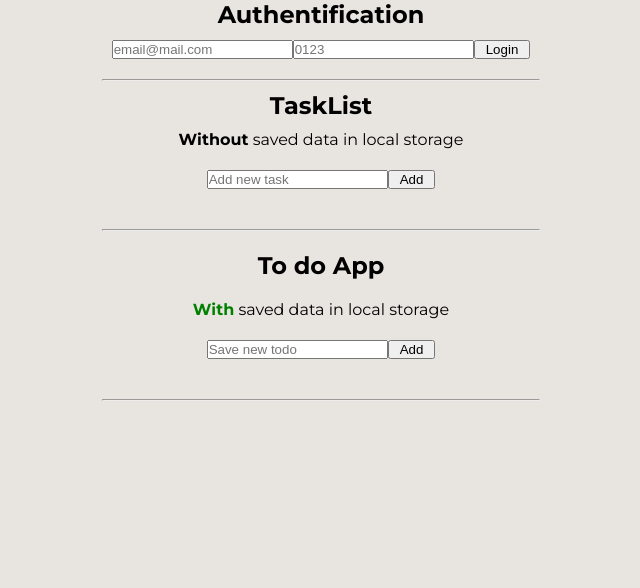
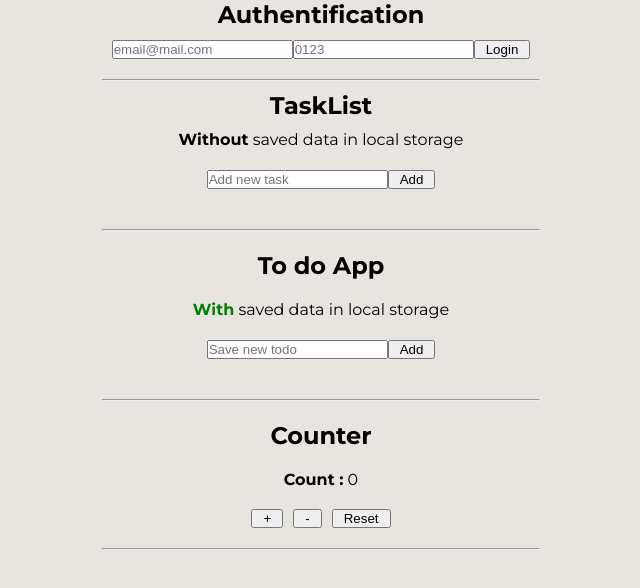
Before and after one commit to Guiomino/Training-Next.tsx, a Next.js app: page / in a window 1280 px wide. Shown: the top 588 px of the page, without its empty margins (319-959 px from the left). Built offline with nearby package versions, Linux system fonts and the light colour scheme.

Commit message:
feat(counter reducer):useReducer

```diff
--- /dev/null
+++ b/src/app/component/counterReducer/Counter.tsx
@@ -0,0 +1,54 @@
+// CounterReducer.tsx
+
+"use client"
+
+import React, { useReducer } from 'react'
+
+interface CountState {
+    count: number;
+};
+
+type CountAction =
+    | { type: "INCREMENT" }
+    | { type: "DECREMENT" }
+    | { type: "RESET" }
+
+const initialState = {
+    count: 0
+};
+
+const countReducer = ((state: CountState, action: CountAction) => {
+    switch (action.type) {
+        case "INCREMENT":
+            return { count: state.count + 1 }
+        case "DECREMENT":
+            return { count: state.count > 0 ? state.count - 1 : 0 }
+        case "RESET":
+            return { count: 0 }
+        default:
+            return state
+    }
+});
+
+const Counter: React.FC = () => {
+    const [state, dispatch] = useReducer(countReducer, initialState);
+
+    return (
+        <>
+            <div>
+                <h2>Counter</h2>
+            </div>
+            <div>
+                <span><strong>Count :</strong> {state.count}</span>
+            </div>
+            <div>
+                <button onClick={() => dispatch({ type: "INCREMENT" })}>+</button>
+                <button onClick={() => dispatch({ type: "DECREMENT" })}>-</button>
+                <button onClick={() => dispatch({ type: "RESET" })}>Reset</button>
+            </div>
+            <hr />
+        </>
+    )
+}
+
+export default Counter
--- a/src/app/layout.tsx
+++ b/src/app/layout.tsx
@@ -16,7 +16,9 @@ export default function RootLayout({
 }>) {
   return (
     <html lang="en">
-      <body className={montserrat.className}>{children}</body>
+        <body className={montserrat.className}>
+          {children}
+        </body>
     </html>
   );
 }
--- a/src/app/page.tsx
+++ b/src/app/page.tsx
@@ -1,14 +1,16 @@
 
-import Authentification from "./composant/authentification/Authentification"
-import TaskList from "./composant/taskList/TaskList";
-import TodoApp from "./composant/todoApp/TodoApp";
+import Authentification from "./component/authentification/Authentification"
+import Counter from "./component/counterReducer/Counter";
+import TaskList from "./component/taskList/TaskList";
+import TodoApp from "./component/todoApp/TodoApp";
 
 export default function Home() {
   return (
     <main>
       <Authentification />
       <TaskList />
-      < TodoApp />
+      <TodoApp />
+      <Counter />
     </main>
   );
 }
```
Also changed, not shown: src/app/component/authentification/Authentification.tsx (renamed from src/app/composant/authentification/Authentification.tsx), src/app/component/counter/Counter.tsx (renamed from src/app/composant/counter/Counter.tsx), src/app/component/taskList/TaskList.tsx (renamed from src/app/composant/taskList/TaskList.tsx), src/app/component/todoApp/TodoApp.tsx (renamed from src/app/composant/todoApp/TodoApp.tsx), src/app/component/userListAPI/UserListAPI.tsx (renamed from src/app/composant/userListAPI/UserListAPI.tsx), 1 other file (tests, documents, lock files or other folders).
